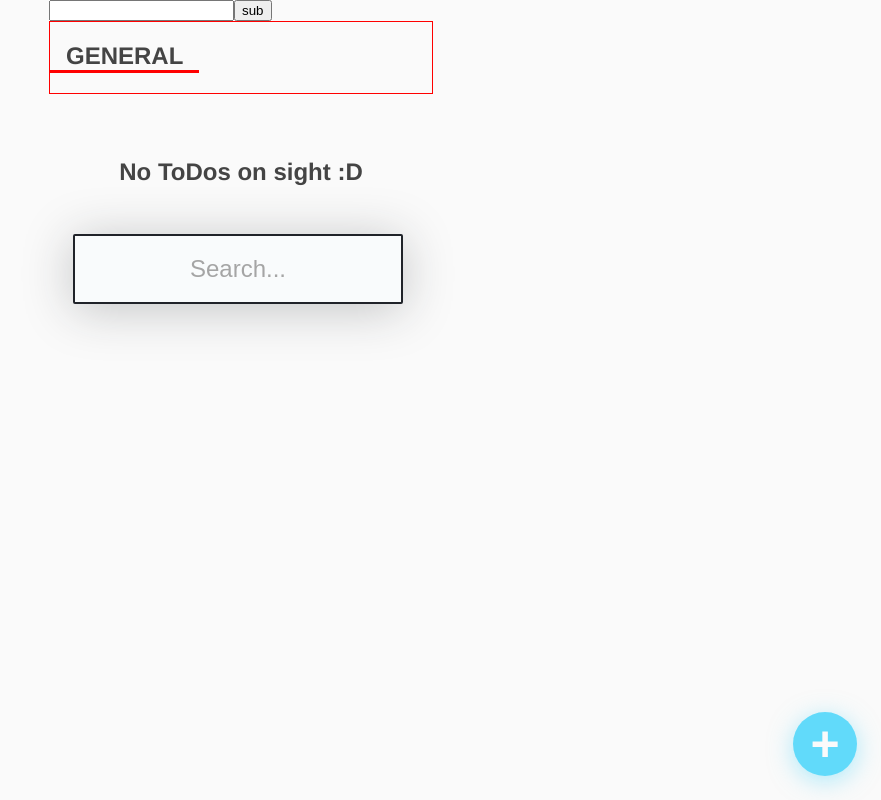
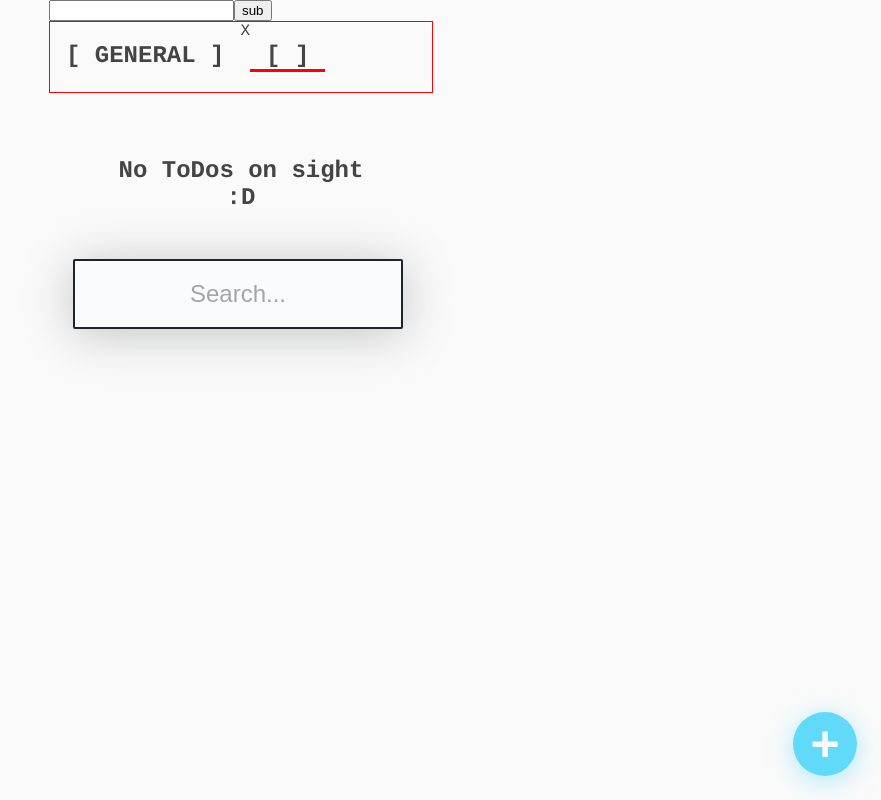
Before and after one commit to Irungaray/to-vite-do, a Preact app: page / in a window 1280 px wide. Both pictures are taken after a click on the button "sub". Shown: the whole page, without its empty margins (399-1280 px from the left). Built offline with nearby package versions, Linux system fonts and the light colour scheme.

Commit message:
Fixes on crumbs

```diff
--- a/src/components/App.jsx
+++ b/src/components/App.jsx
@@ -8,7 +8,7 @@ import { Home } from "./organisms/Home"
 
 const App = () => {
 
-    const [ crumbs, selectedCrumb, setSelectedCrumb, saveCrumb ] = useCrumbs()
+    const [ crumbs, selectedCrumb, setSelectedCrumb, saveCrumb, deleteCrumb ] = useCrumbs()
 
     const [val, setVal] = useState("")
 
@@ -26,6 +26,7 @@ const App = () => {
                 crumbs={crumbs}
                 selectedCrumb={selectedCrumb}
                 setSelectedCrumb={setSelectedCrumb}
+                deleteCrumb={deleteCrumb}
             />
 
             <Home />
--- a/src/components/molecules/Breadcrumbs/Breadcrumbs.jsx
+++ b/src/components/molecules/Breadcrumbs/Breadcrumbs.jsx
@@ -1,20 +1,28 @@
 import "./Breadcrumbs.css"
 
-const Breadcrumbs = (props) => {
+const Breadcrumbs = ({ crumbs, selectedCrumb, setSelectedCrumb, deleteCrumb }) => {
     return (
         <div className="container">
-            {props.crumbs.map((crumb, index) => (
+            {crumbs.map((crumb, index) => (
+                <>
+                    {selectedCrumb === crumb && crumbs.length > 1 &&
+                        <span onClick={() => deleteCrumb(selectedCrumb)}>
+                            X
+                        </span>
+                    }
+
                     <h2
                         key={index}
                         className={
-                        props.selectedCrumb === crumb
+                            selectedCrumb === crumb
                                 ? "breadcrumb active"
                                 : "breadcrumb"
                         }
-                    onClick={() => props.setSelectedCrumb(crumb)}
+                        onClick={() => setSelectedCrumb(crumb)}
                     >
-                    {crumb}
+                        [ {crumb} ]
                     </h2>
+                </>
             ))}
         </div>
     )
--- a/src/components/organisms/Home/Home.css
+++ b/src/components/organisms/Home/Home.css
@@ -5,7 +5,8 @@ body {
   padding: 0;
   margin: 0 auto;
   background: #fafafa;
-  font-family: 'Helvetica Neue', arial, sans-serif;
+  /* font-family: 'Helvetica Neue', arial, sans-serif; */
+  font-family: 'Courier', 'Helvetica Neue', arial, sans-serif;
   font-weight: 400;
   color: #444;
   -webkit-font-smoothing: antialiased;
--- a/src/hooks/useCrumbs.js
+++ b/src/hooks/useCrumbs.js
@@ -10,9 +10,21 @@ const useCrumbs = () => {
             ...crumbs,
             val
         ])
+
+        setSelectedCrumb(val)
     }
 
-    return [ crumbs, selectedCrumb, setSelectedCrumb, saveCrumb ]
+    const deleteCrumb = (target) => {
+        setCrumbs(
+            crumbs.filter(crumb => crumb != target)
+        )
+
+        localStorage.removeItem(target)
+
+        setSelectedCrumb(crumbs[0])
+    }
+
+    return [ crumbs, selectedCrumb, setSelectedCrumb, saveCrumb, deleteCrumb ]
 }
 
 export { useCrumbs }
```
Lines whose indentation alone changed are shown as unchanged.
